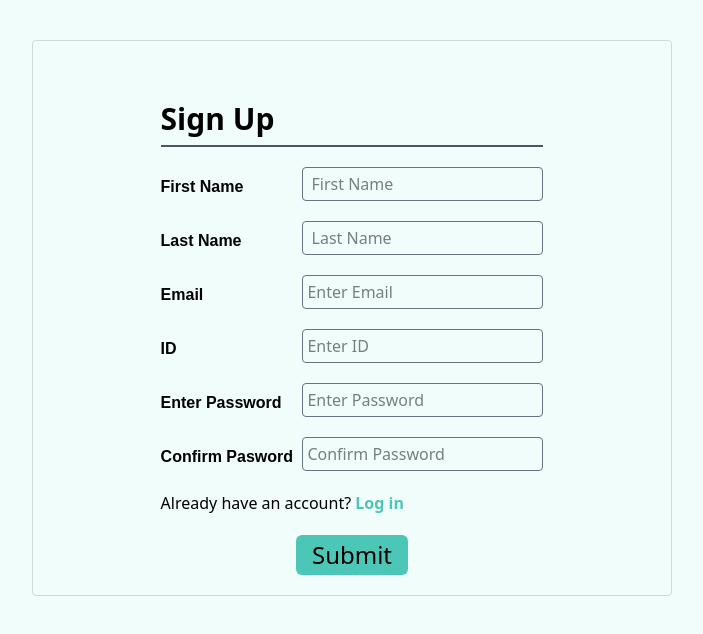
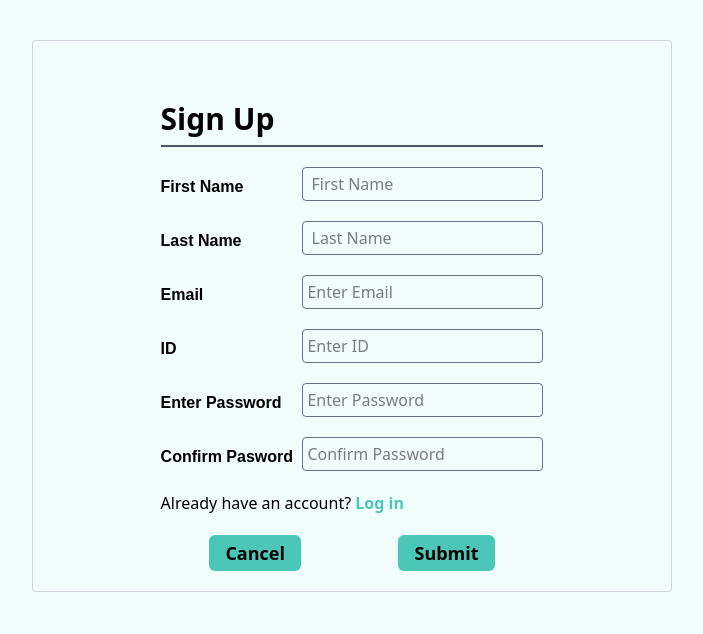
Before and after one commit to BkMutinda/Hospital, a React (Vite) app: page /signup in a window 1280 px wide. Shown: the top 634 px of the page, without its empty margins (288-991 px from the left). Built offline with nearby package versions, Linux system fonts and the light colour scheme.

Commit message:
sql-insatll

```diff
--- a/src/components/Signup/Signup.jsx
+++ b/src/components/Signup/Signup.jsx
@@ -7,6 +7,9 @@ const Signup = () => {
   const handleLogin = () => {
     route("../login");
   };
+  const handleHome = () => {
+    route("/");
+  }
   return (
     <>
       <div className="h-screen bg-backgound flex ">
@@ -81,13 +84,20 @@ const Signup = () => {
                 Log in
               </span>
             </p>
-            <div className=" ">
+            <div className="flex ">
+            <button
+                type="button"
+                className=" m-auto mt-5 flex justify-center items-center text-lg font-semibold bg-primary hover:text-white hover:bg-green py-1 px-4 rounded-md hover:cursor-pointer transition-all ease-in-out duration-500 " onClick={handleHome}
+              >
+                Cancel
+              </button>
               <button
                 type="submit"
-                className=" m-auto mt-5 flex justify-center items-center text-2xl bg-primary hover:bg-green py-1 px-4 rounded-md hover:cursor-pointer transition-all ease-in-out duration-500 "
+                className=" m-auto mt-5 flex justify-center items-center text-lg font-semibold hover:text-white bg-primary hover:bg-green py-1 px-4 rounded-md hover:cursor-pointer transition-all ease-in-out duration-500  "
               >
                 Submit
               </button>
+
             </div>
           </form>
         </motion.div>
```
Also changed, not shown: package.json (+9 -1 lines), 1 other file (tests, documents, lock files or other folders).
